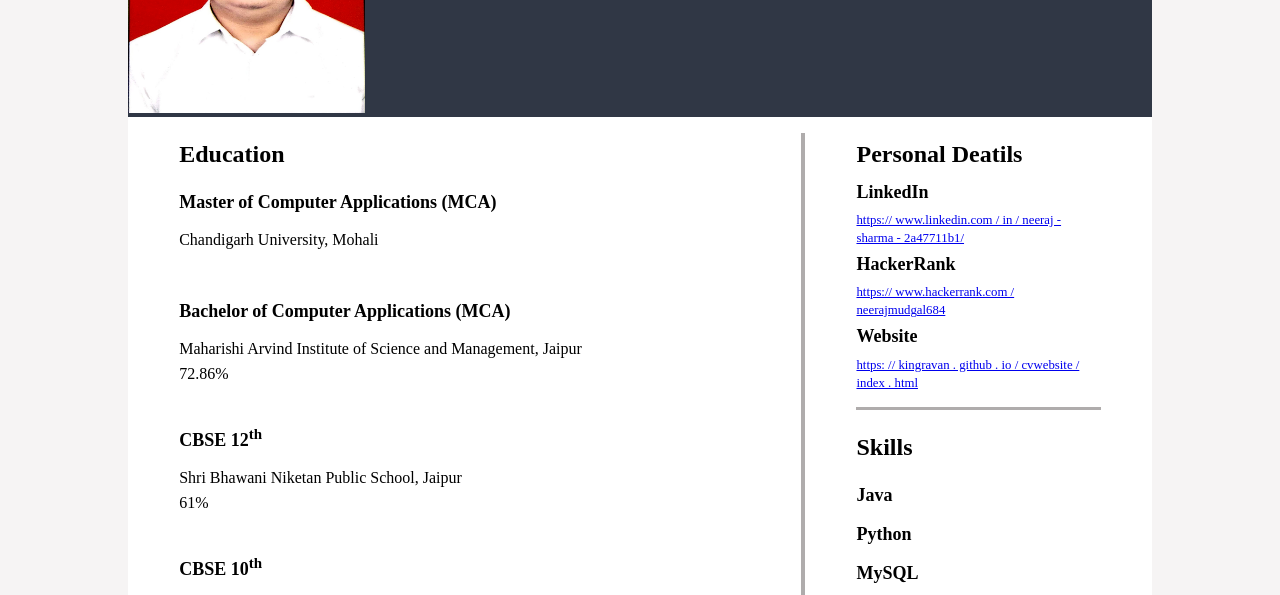
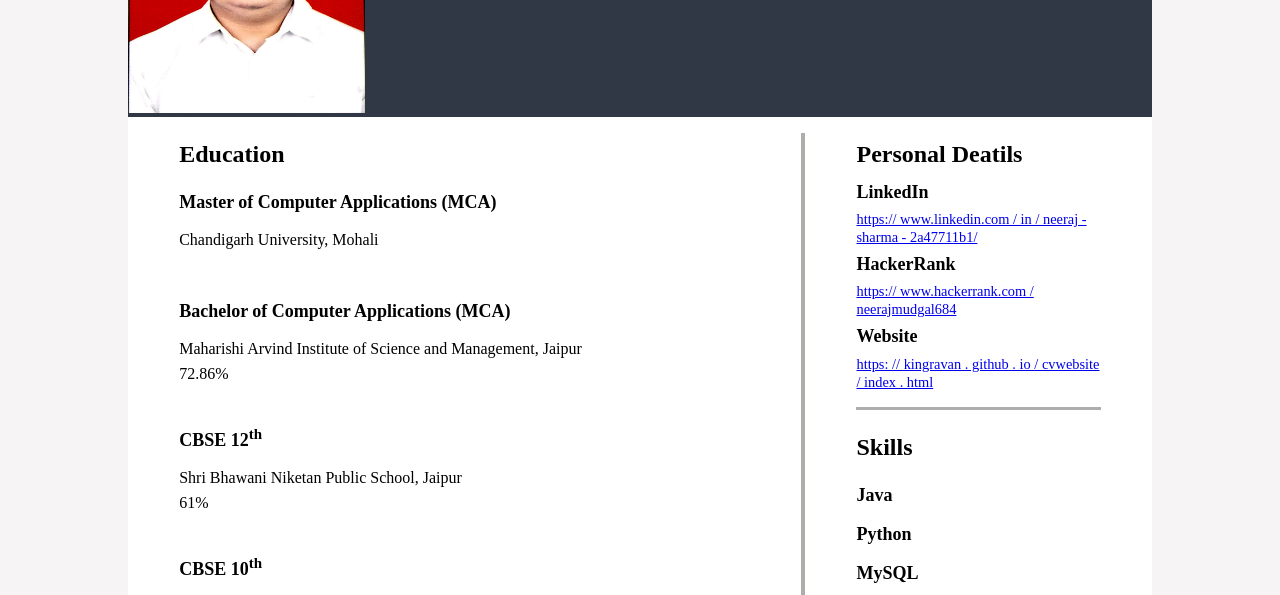
Before and after one commit to neerajsharma684/cvwebsite, a plain HTML site: page index.html in a window 1280 px wide. Shown: the part 199-794 px from the top of the page. Drawn offline with Linux system fonts and the light colour scheme.

Commit message:
Update style.css

```diff
--- a/css/style.css
+++ b/css/style.css
@@ -98,7 +98,7 @@ body{
     font-weight: 550;
 }
 #siteLink{
-    font-size: 80%;
+    font-size: 90%;
     line-height: 2%;
 }
 #site{
```
